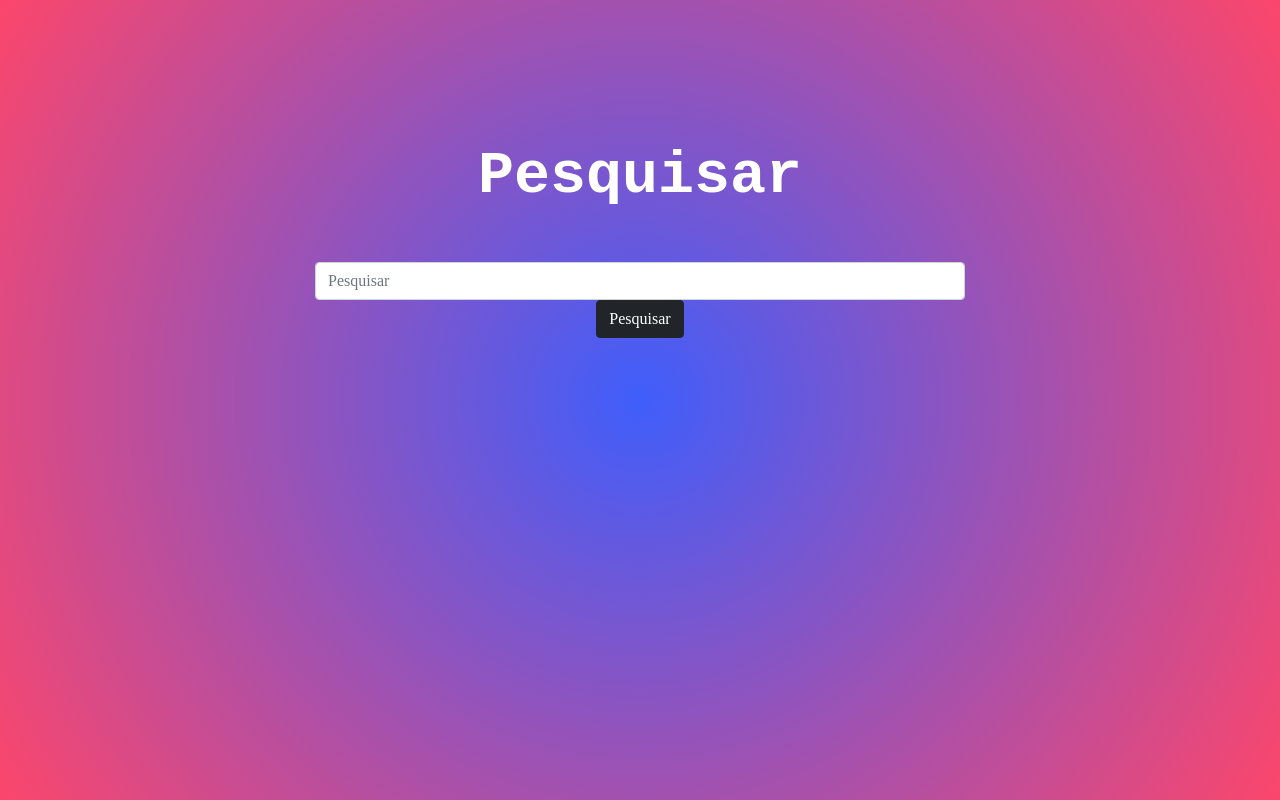
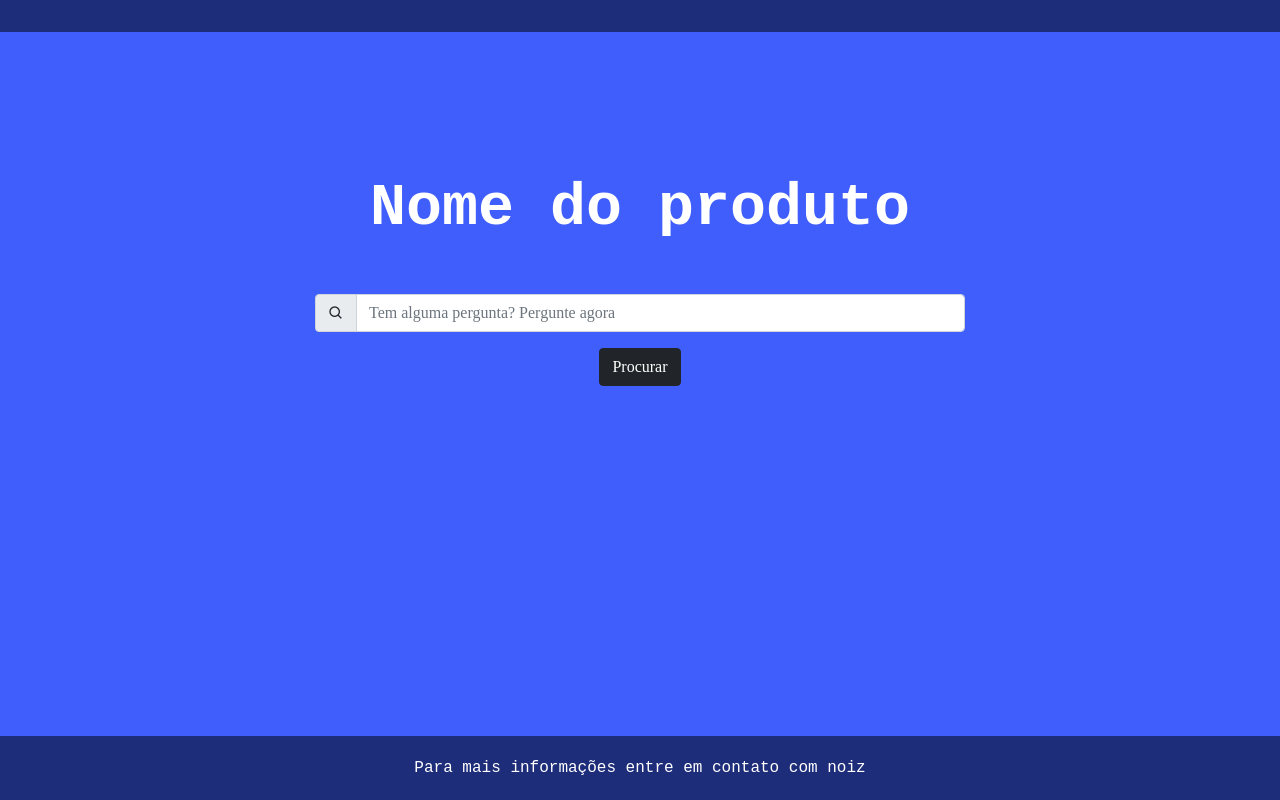
Before and after one commit to JGsilvaDev/Analise-de-Dados, a Laravel app: page / in a window 1280 px wide. Run offline with Laravel 8, Linux system fonts and the light colour scheme; some libraries are stand-ins or nearby versions.

Commit message:
Ultimas alterações

```diff
--- a/app/Http/Controllers/EventController.php
+++ b/app/Http/Controllers/EventController.php
@@ -20,26 +20,32 @@ class EventController extends Controller
             return view('welcome',['search'=> $search]);
         }
 
+        return view('welcome');
+
     }
 
     public function dados(Request $request){
-       /* $dado = file_get_contents("C:\Users\home\ProjetoPI\GitHub\public\json\dados.json", "r");*/
 
-    /*PC do João*/
-            //$dado = file_get_contents("\Users\João Gabriel\Desktop\Trabalho João\LARAVEL\ARQUIVOS\hdcevents\public\json\dados.json", "r");
+        dd($request->all());
 
-            //$dadosDecodificados = json_decode($dado);
-
-            //print_r($dadosDecodificados);
-
-            /*foreach($dadosDecodificados->dado as $dados){
-                echo $dados->field13.' - '.$dados->field2;
-                echo '<br/>';
+        $row = 1;
+        if (($handle = fopen(storage_path().'/app/public/dados.csv','r')) !== FALSE) {
+            while (($data = fgetcsv($handle, 1000, ",")) !== FALSE) {
+                $num = count($data);
+                echo "<p> $num campos na linha $row: <br /></p>\n";
+                $row++;
+                for ($c=0; $c < $num; $c++) {
+                    echo $data[$c] . "<br />\n";
+                }
             }
-
-            return view('dados',['dados'=> $dado]);*/
+            fclose($handle);
+        }
 
 
+
+        //return view('dados',['dados'=> $dado]); \Storage::disk('public')->get('dados.csv')
+
+        return view('dados');
 
     }
 
--- a/public/css/styles.css
+++ b/public/css/styles.css
@@ -16,11 +16,11 @@ body {
     padding-bottom: 100px;
     position: relative;
     background: rgb(63, 94, 251);
-    background: radial-gradient(
+    /*background: radial-gradient(
         circle,
         rgba(63, 94, 251, 1) 0%,
         rgba(252, 70, 107, 1) 100%
-    );
+    );*/
     font-family: "Courier New";
 }
 
@@ -198,12 +198,13 @@ body {
     margin-top: 20px;
 }
 
-/* Footer
+ /* Footer */
+
 footer {
     text-align: center;
-    background-color: #353E48;
+    background-color: rgb(30, 45, 122);
     color: #fff;
-    padding: 30px;
+    padding: 20px;
     position: absolute;
     bottom:0;
     width: 100%;
@@ -212,9 +213,14 @@ footer {
 footer p {
     margin-bottom: 0;
 }
-*/
 
-/* Modal */
-#modalPesquisar{
+header{
+    text-align: center;
+    color: #fff;
+    padding: 8px;
+    background-color: rgb(30, 45, 122);
+}
 
+label{
+    display: block;
 }
--- a/resources/views/dados.blade.php
+++ b/resources/views/dados.blade.php
@@ -3,8 +3,6 @@
 @section('title','HDC Events')
 
 @section('content')
-
-    {{-- {{$dados}} --}}
 
     <div id="events-container" class="col-md-12">
         <div id="cards-container" class="row">
--- a/resources/views/welcome.blade.php
+++ b/resources/views/welcome.blade.php
@@ -7,12 +7,22 @@
 <script src="https://ajax.googleapis.com/ajax/libs/jquery/3.6.0/jquery.min.js"></script>
 <script src="https://cdnjs.cloudflare.com/ajax/libs/jqueryui/1.12.1/jquery-ui.min.js" integrity="sha512-uto9mlQzrs59VwILcLiRYeLKPPbS/bT71da/OEBYEwcdNUk8jYIy+D176RYoop1Da+f9mvkYrmj5MCLZWEtQuA==" crossorigin="anonymous" referrerpolicy="no-referrer"></script>
 <link rel="stylesheet" href="https://ajax.googleapis.com/ajax/libs/jqueryui/1.12.1/themes/smoothness/jquery-ui.css">
+<link href='https://unpkg.com/boxicons@2.1.2/css/boxicons.min.css' rel='stylesheet'>
+
+    <header>
+        <p></p>
+    </header>
 
     <div id="search-container" class="col-md-12">
-        <h1>Pesquisar</h1>
+        <h1>Nome do produto</h1>
         <form action="/" method="GET">
-            <input type="text" id="search" name="search" class="form-control" placeholder="Pesquisar">
-            <p><a button type="button" id="pesquisar" class="btn btn-dark">Pesquisar</a></p>
+
+            <div class="input-group mb-3">
+                <span class="input-group-text" id="basic-addon1"><i class="bx bx-search"></i></span>
+                <input type="text" id="search" name="search" class="form-control"  placeholder="Tem alguma pergunta? Pergunte agora">
+              </div>
+
+            <p><a button type="button" id="pesquisar" class="btn btn-dark">Procurar</a></p>
         </form>
         <p></p>
 
@@ -25,18 +35,26 @@
         <div id="cards-container" class="row">
 
             @if($search)
-                <p>Não foi possivel encontrar nenhum evento com {{ $search }}!</p>
+                <p>Não foi possivel essa pesquisa com {{ $search }}!</p>
                 <p><a button type="button" id="voltar" class="btn btn-dark" a href="/" >Voltar para página inicial</a></p>                                                                                            </p>
             @endif
+
         </div>
     </div>
+
+    <footer>
+         <p>Para mais informações entre em contato com noiz</p>
+    </footer>
 
     <script>
 
         let botaoAbrirModal = document.getElementById('pesquisar');
 
-                botaoAbrirModal.addEventListener('click', e => {
+        let search1 =  $('#search').val();
 
+            botaoAbrirModal.addEventListener('click', e => {
+
+                if(search1){
                     $("#modalPesquisar").dialog({
                         autoOpen: true,
                         resizable: false,
@@ -45,32 +63,125 @@
                         modal: true,
                         buttons: {
                             "Selecionar":function(){
-                                let search1 =  $('#search').val();
 
-                                window.location.href = `/${search1}?filtro1=abcd&filtro2=ertf`;
+                                var check = $("#formCheckBox").submit();
+
+                                window.location.href = `/${search1}?filtro1=`+$check+`&filtro2=ertf`;
 
                             },
                             "Voltar":function(){
                                 $(this).dialog("close");
+
+
                             }
 
                         }
                     })
+
+                }else{
+                    console.log("NAo funciona");
                 }
 
-                )
+
+                })
+
 
     </script>
 
-    <div id="modalPesquisar" title="Filtros" style="display:none">
-        <label for="filtro">Informe como quer filtrar os dados: </label>
-            <select name="" id="selectFiltro" style="width:100%;margin-top:2px;margin-bottom:8px">
-                <option value="-1" id="filtro"> -- Escolha uma opção --</option>
-                <option value="1" id="filtroPais">Pais</option>
-                <option value="2" id="filtroEstado">Estado</option>
-                <option value="3" id="filtroCidade">Cidade</option>
-            </select>
-    </div>
 
 
+        <div id="modalPesquisar" title="Filtros" style="display:none">
+            <form action="/dados" method="get" id="formCheckBox">
+            @csrf
+                <label>Informe como quer filtrar os dados: </label>
+                    <label>
+                        <div class="form-row">
+                            <input type="checkbox" name="filtro[]" id="pais" value="Pais"> País
+                        </div>
+                    </label>
+
+                    <label>
+                        <div class="form-row">
+                            <input type="checkbox" name="filtro[]" id="estado" value="Estado"> Estado
+                        </div>
+                    </label>
+
+                    <label>
+                        <div class="form-row">
+                            <input type="checkbox" name="filtro[]" id="cidade" value="Cidade"> Cidade
+                        </div>
+                    </label>
+            </form>
+
+            <div class="mt-3" id="divPais">
+                <label>Infome qual pais irá selecionar: </label>
+                <select name="Paises">
+                    <option value="-1" selected>Selecione um Pais</option>
+                    <option value="1">Brasil</option>
+                  </select>
+            </div>
+
+            <div class="mt-3" id="divEstado">
+                <label>Infome qual estado irá selecionar: </label>
+                <select name="Paises">
+                    <option value="-1" selected>Selecione um Estado</option>
+                    <option value="1">SP</option>
+                  </select>
+            </div>
+
+            <div class="mt-3" id="divCidade">
+                <label>Infome qual cidade irá selecionar: </label>
+                <select name="Paises">
+                    <option value="-1" selected>Selecione uma cidade</option>
+                    <option value="1">Pinda</option>
+                  </select>
+            </div>
+
+
+        </div>
+
+
+    <script>
+        $("#divPais").hide();
+        $("#divEstado").hide();
+        $("#divCidade").hide();
+
+        $('#pais').change(function() {
+            if ($("#pais").is(':checked')) {
+                $('#estado').attr('disabled', true)
+                $('#cidade').attr('disabled', true)
+                $("#divPais").show();
+            } else {
+                $('#estado').removeAttr('disabled')
+                $('#cidade').removeAttr('disabled')
+                $("#divPais").hide();
+            }
+
+        });
+
+        $('#estado').change(function() {
+            if ($("#estado").is(':checked')) {
+                $('#pais').attr('disabled', true)
+                $('#cidade').attr('disabled', true)
+                $("#divEstado").show();
+            } else {
+                $('#pais').removeAttr('disabled')
+                $('#cidade').removeAttr('disabled')
+                $("#divEstado").hide();
+            }
+        });
+
+        $('#cidade').change(function() {
+            if ($("#cidade").is(':checked')) {
+                $('#pais').attr('disabled', true)
+                $('#estado').attr('disabled', true)
+                $("#divCidade").show();
+            } else {
+                $('#pais').removeAttr('disabled')
+                $('#estado').removeAttr('disabled')
+                $("#divCidade").hide();
+            }
+        });
+    </script>
+
 @endsection
--- a/routes/web.php
+++ b/routes/web.php
@@ -19,26 +19,4 @@ use App\Http\Controllers\EventController;
 
 Route::get('/', [EventController::class, 'index']);
 
-Route::get('/events/create', [EventController::class, 'create'])->middleware('auth');
-
-Route::get('/events/{id}', [EventController::class, 'show']);
-
-Route::post('/events',[EventController::class, 'store']);
-
-Route::delete('/events/{id}', [EventController::class, 'destroy'])->middleware('auth');
-
-Route::get('/events/edit/{id}', [EventController::class, 'edit'])->middleware('auth');
-
-Route::put('/events/update/{id}', [EventController::class, 'update'])->middleware('auth');
-
-Route::get('/contact', function () {
-    return view('contact');
-});
-
-Route::get('/dashboard', [EventController::class, 'dashboard'])->middleware('auth');
-
-Route::post('/events/join/{id}', [EventController::class, 'joinEvent'])->middleware('auth');
-
-Route::delete('/events/leave/{id}', [EventController::class, 'leaveEvent'])->middleware('auth');
-
 Route::get('/dados', [EventController::class, 'dados']);
```
